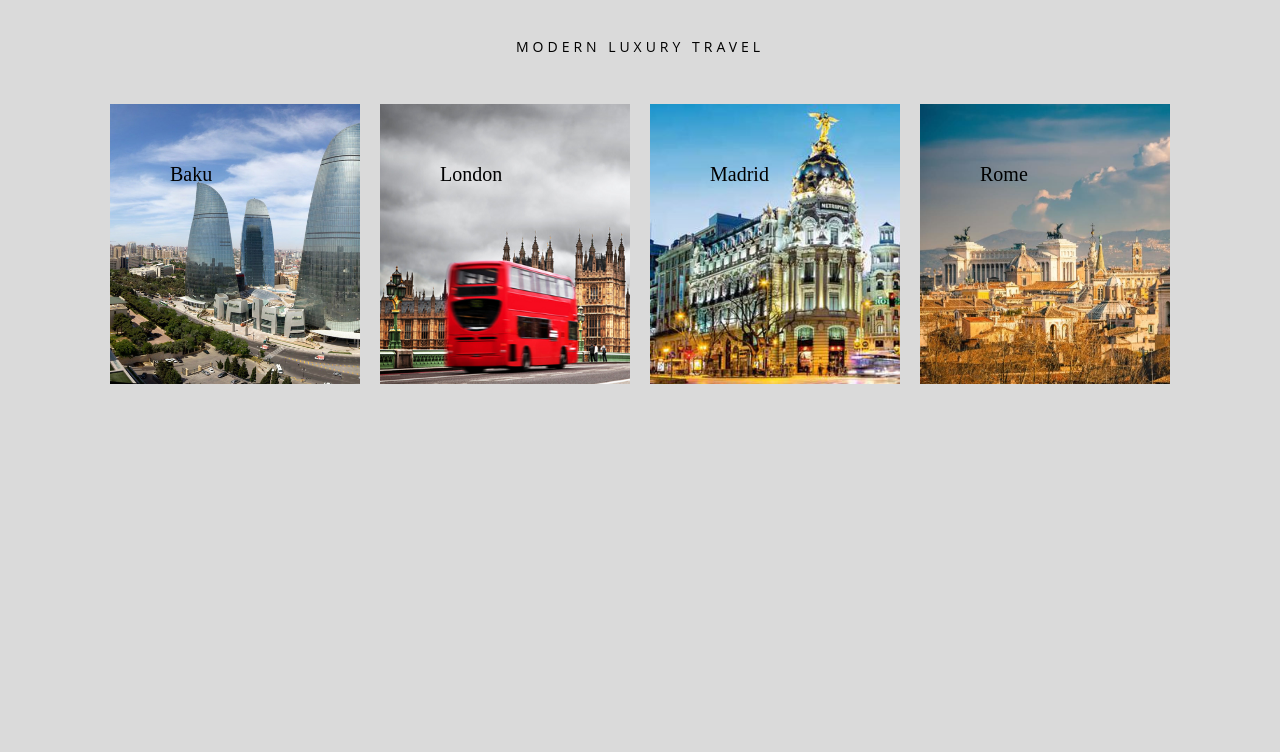
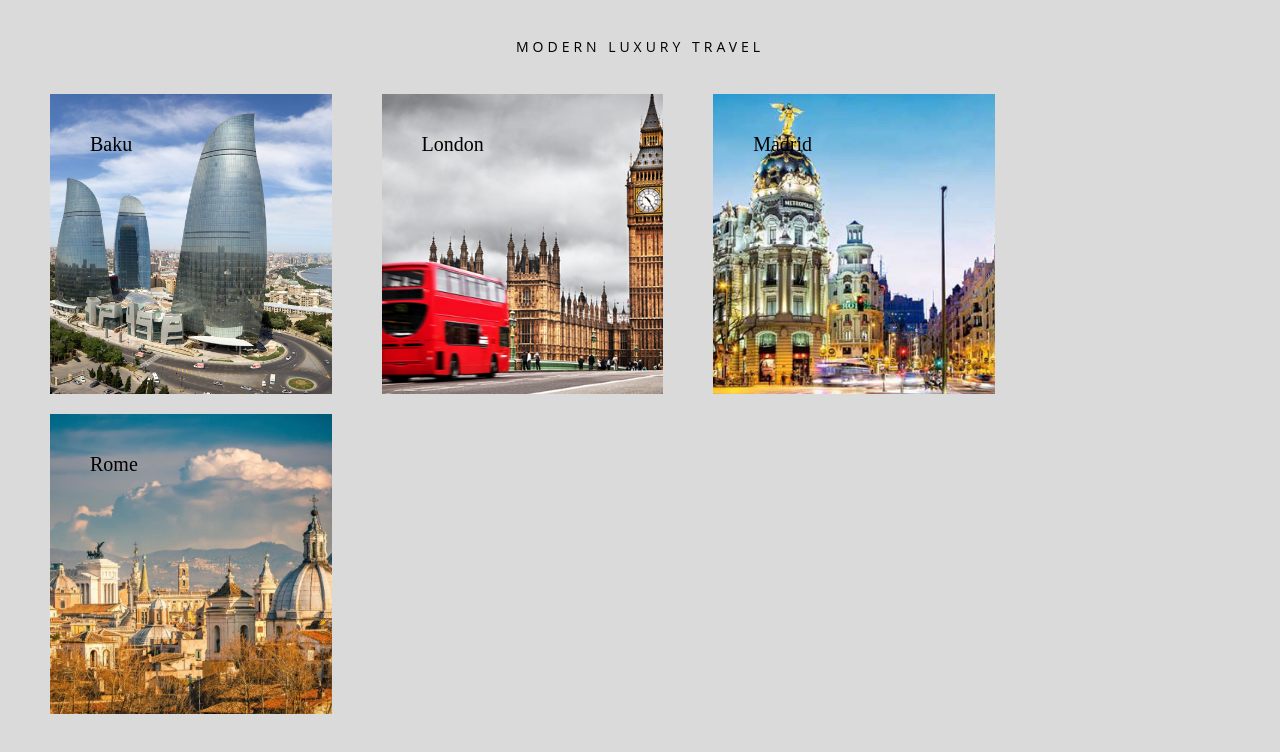
Before and after one commit to peperobox/program, a plain HTML site: page css-exercise-four/index.html in a window 1280 px wide. Drawn offline with Linux system fonts and the light colour scheme.

Commit message:
Updated style sheet

```diff
--- a/css-exercise-four/css/style.css
+++ b/css-exercise-four/css/style.css
@@ -13,24 +13,28 @@ body {
   background-image: url(../images/baku.jpg);
   background-repeat: no-repeat;
   background-size: cover;
+  background-position: center top;
 }
 
 .preview_london {
   background-image: url(../images/london.png);
   background-repeat: no-repeat;
   background-size: cover;
+  background-position: center top;
 }
 
 .preview_madrid {
   background-image: url(../images/madrid.jpg);
   background-repeat: no-repeat;
   background-size: cover;
+  background-position: center top;
 }
 
 .preview_rome {
   background-image: url(../images/rome.jpg);
   background-repeat: no-repeat;
   background-size: cover;
+  background-position: center top;
 }
 
 .container > h1 {
@@ -44,14 +48,14 @@ body {
 
 div {
   width: 100%;
-  height: 375px;
-  margin-bottom: 20px;
+  height: 300px;
+  margin: 0px 0px 20px 0px;
 }
 
 div > h1 {
   font-family: serif;
   text-transform: capitalize;
-  margin: 60px 0px 0px 60px;
+  margin: 40px 0px 0px 40px;
   position: absolute;
 }
 
@@ -61,20 +65,15 @@ div > h1 {
 {
   div {
     float: left;
-    margin: 0px;
-    width: 50%;
-    height: 300px;
-    border: 10px solid #dadada;
+    margin: 0px 0px 20px 20px;
+    width: 46%;
+    height: 200px;
   }
 
   section:after {
     content: "";
     display: table;
     clear: both;
-  }
-
-  section {
-    padding: 0px 100px;
   }
 }
 
@@ -84,10 +83,9 @@ div > h1 {
 {
     div {
       float: left;
-      margin: 0px;
-      width: 25%;
+      margin: 0px 0px 20px 50px;
+      width: 22%;
       height: 300px;
-      border: 10px solid #dadada;
     }
 
     section:after {
@@ -95,8 +93,4 @@ div > h1 {
       display: table;
       clear: both;
     }
-
-    section {
-      padding: 0px 100px;
-    }
 }
```
